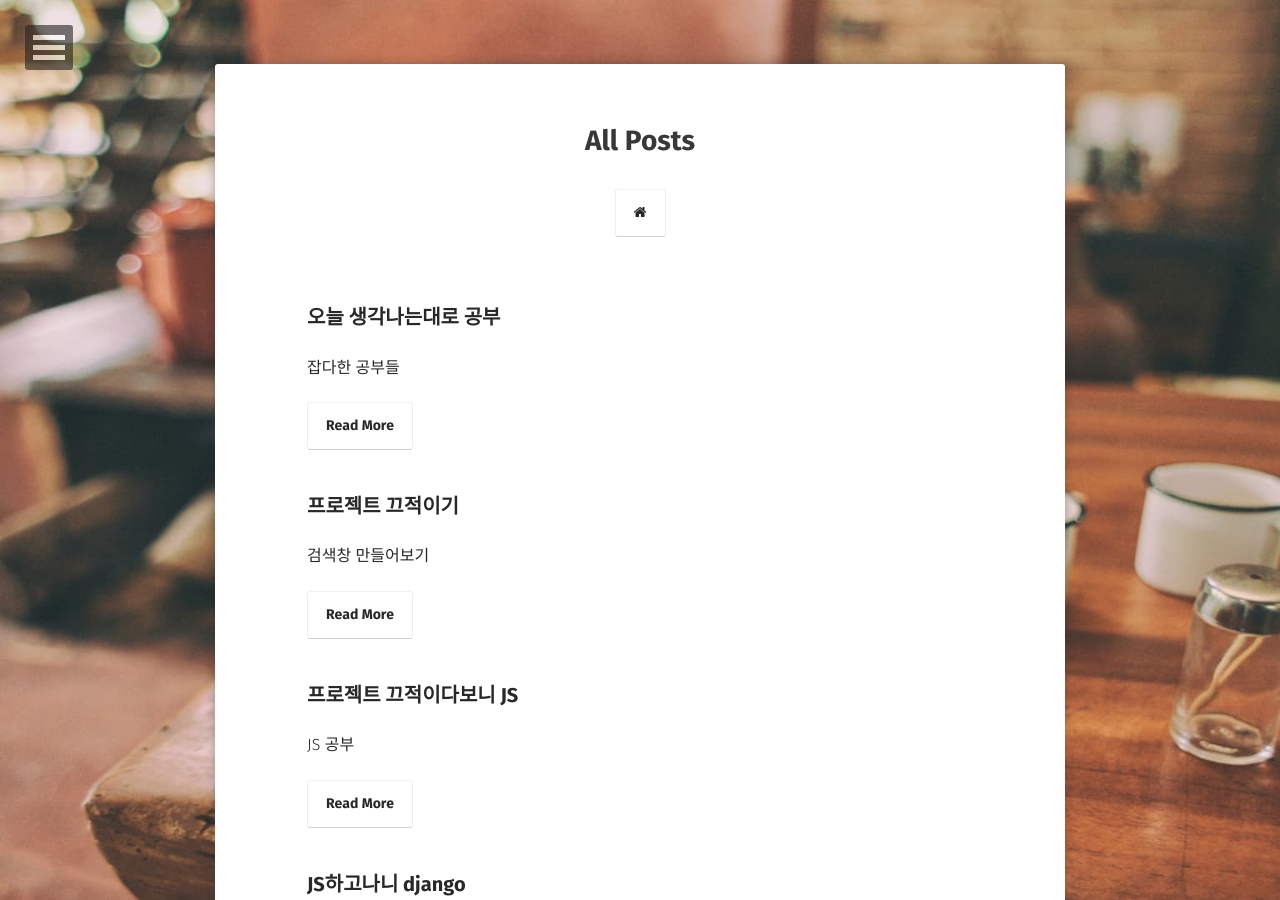
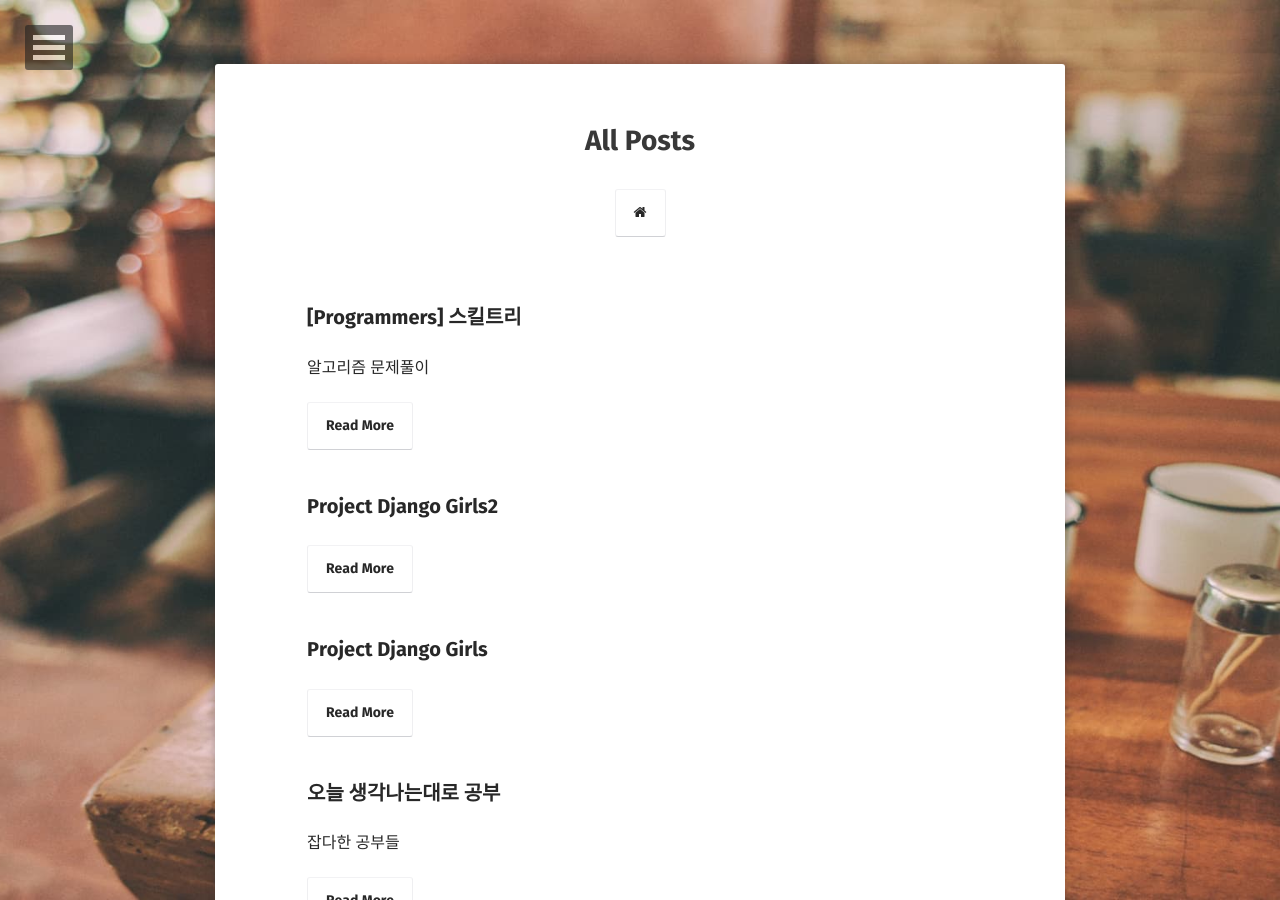
Before and after one commit to smilelife12/smilelife12.github.io, a Jekyll site: the page built from posts/index.md, in a window 1280 px wide and 900 px high. Built offline with Jekyll 4.4.1, drawn with Linux system fonts in a browser that asks for light colours; some web fonts are replaced; part of the change alters nothing that is shown.

Commit message:
2019-11-07-update

````diff
--- /dev/null
+++ b/_posts/algorithm/2019-11-07-Algorith-Skill-Tree.md
@@ -0,0 +1,54 @@
+---
+layout: post
+title:  "[Programmers] 스킬트리"
+date:   2019-11-07
+excerpt: "알고리즘 문제풀이"
+tag:
+- Hyun
+- Algorithm
+- Python
+- Programmers
+comments: true
+---
+
+## [2018 윈터코딩] 스킬트리
+- - -
+면접준비때매 너무 오랫동안 못했는데 다시 시작하자.
+
+### 문제설명
+- - -
+[문제링크](https://programmers.co.kr/learn/courses/30/lessons/49993#fnref1)
+어떤 스킬을 배우기전에 반드시 배워야하는 스킬이 있다. 이를 선행 스킬이라 하며, 선행스킬을 반드시 배워야 다음 스킬을 배울 수 있다.
+선행 스킬 순서를 주고, 스킬 트리로 이루어진 배열이 주어진다. 스킬트리 중 가능한 개수를 반환하는 프로그램을 만들어주자.
+
+
+### 문제 풀기
+- - -
+해당 배열의 스킬트리가 주어질 때, 스킬 순서 안에 해당 스킬이 존재하면 인덱스 값을 설정해서 그 인덱스와 일치하는지 확인하도록 하면 될 것 같다. 일치하면 인덱스를 하나씩 증가시켜서 검사 위치를 바꿔주는 방식으로 진행한다.
+
+- - -
+여기서 주요하게 사용했던것들
+```
+```
+
+### 코드
+- - -
+<details markdown="1">
+<summary>코드</summary>
+``` python
+def solution(skill, skill_trees):
+    answer = 0
+    for s in skill_trees:
+        idx = 0
+        clear = True
+        for c in s:
+            if c in skill:
+                if c is skill[idx]:
+                    idx += 1
+                else:
+                    clear = False
+                    break
+        if clear:
+            answer += 1
+    return answer
+```
````
Also changed, not shown: _posts/studying/2019-10-24-today-study.md (+1 -1 lines), _posts/project/2019-10-26-project-Django-girls.md (added), _posts/project/2019-10-28-project-Django-girls2.md (added).
